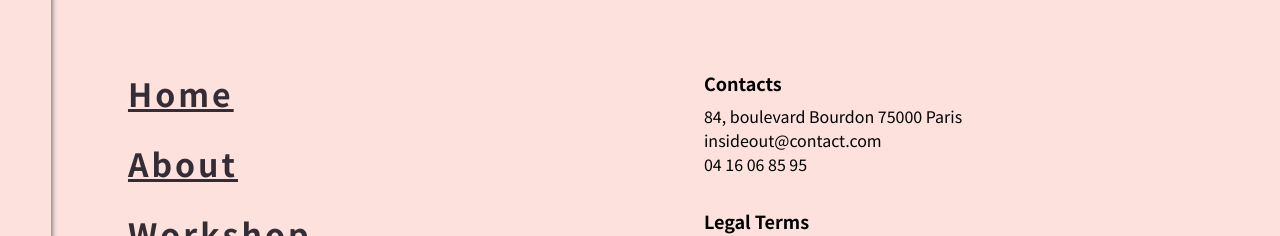
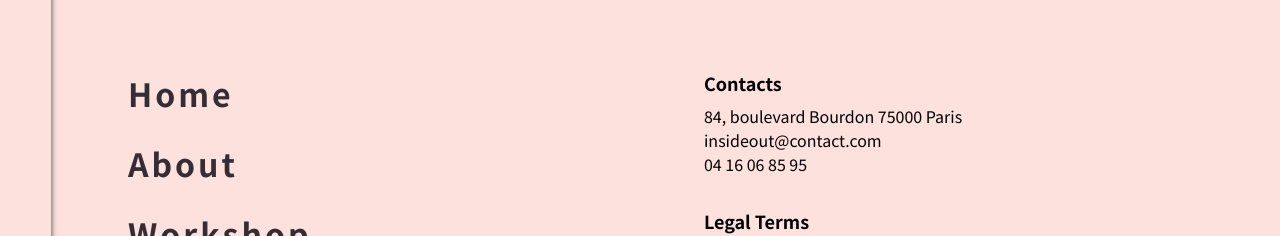
Before and after one commit to victorinemrl/creative-dev, a Vue app: page /#/ in a window 1280 px wide. Both pictures are taken after a click on the element 25 px from the left and 372 px from the top of the page. Shown: the part 124-360 px from the top of the page. Built offline with nearby package versions, Linux system fonts and the light colour scheme; what vuesax would draw is missing.

Commit message:
page transition

```diff
--- a/src/components/HelloWorld.vue
+++ /dev/null
@@ -1,60 +0,0 @@
-<template>
-  <div class="hello">
-    <h1>{{ msg }}</h1>
-    <p>
-      For a guide and recipes on how to configure / customize this project,<br>
-      check out the
-      <a href="https://cli.vuejs.org" target="_blank" rel="noopener">vue-cli documentation</a>.
-    </p>
-    <h3>Installed CLI Plugins</h3>
-    <ul>
-      <li><a href="https://github.com/vuejs/vue-cli/tree/dev/packages/%40vue/cli-plugin-babel" target="_blank" rel="noopener">babel</a></li>
-      <li><a href="https://github.com/vuejs/vue-cli/tree/dev/packages/%40vue/cli-plugin-router" target="_blank" rel="noopener">router</a></li>
-      <li><a href="https://github.com/vuejs/vue-cli/tree/dev/packages/%40vue/cli-plugin-vuex" target="_blank" rel="noopener">vuex</a></li>
-      <li><a href="https://github.com/vuejs/vue-cli/tree/dev/packages/%40vue/cli-plugin-eslint" target="_blank" rel="noopener">eslint</a></li>
-    </ul>
-    <h3>Essential Links</h3>
-    <ul>
-      <li><a href="https://vuejs.org" target="_blank" rel="noopener">Core Docs</a></li>
-      <li><a href="https://forum.vuejs.org" target="_blank" rel="noopener">Forum</a></li>
-      <li><a href="https://chat.vuejs.org" target="_blank" rel="noopener">Community Chat</a></li>
-      <li><a href="https://twitter.com/vuejs" target="_blank" rel="noopener">Twitter</a></li>
-      <li><a href="https://news.vuejs.org" target="_blank" rel="noopener">News</a></li>
-    </ul>
-    <h3>Ecosystem</h3>
-    <ul>
-      <li><a href="https://router.vuejs.org" target="_blank" rel="noopener">vue-router</a></li>
-      <li><a href="https://vuex.vuejs.org" target="_blank" rel="noopener">vuex</a></li>
-      <li><a href="https://github.com/vuejs/vue-devtools#vue-devtools" target="_blank" rel="noopener">vue-devtools</a></li>
-      <li><a href="https://vue-loader.vuejs.org" target="_blank" rel="noopener">vue-loader</a></li>
-      <li><a href="https://github.com/vuejs/awesome-vue" target="_blank" rel="noopener">awesome-vue</a></li>
-    </ul>
-  </div>
-</template>
-
-<script>
-export default {
-  name: 'HelloWorld',
-  props: {
-    msg: String
-  }
-}
-</script>
-
-<!-- Add "scoped" attribute to limit CSS to this component only -->
-<style scoped lang="scss">
-h3 {
-  margin: 40px 0 0;
-}
-ul {
-  list-style-type: none;
-  padding: 0;
-}
-li {
-  display: inline-block;
-  margin: 0 10px;
-}
-a {
-  color: #42b983;
-}
-</style>
--- a/src/components/Menu.vue
+++ b/src/components/Menu.vue
@@ -3,8 +3,8 @@
     <vs-button type="filled" color="#342D35" id="getTicketButton"> Get Ticket</vs-button>
     <div class="menuContent">
         <ul id="menuItem">
-            <li><a href="">Home</a></li>
-            <li><a href="">About</a></li>
+            <li><a v-on:click="goToHome">Home</a></li>
+            <li><a v-on:click="goToAbout">About</a></li>
             <li><a href="">Workshop</a></li>
             <li><a href="">Designers</a></li>
             <li><a href="">Schedule</a></li>
@@ -32,11 +32,26 @@
 
 <script>
 import Newsletter from '@/components/Newsletter.vue'
+import router from '../router/index'
+import { menuAnimation, viewApparition } from '../scripts/scripts'
 
 export default {
   name: 'Menu',
   components: {
     Newsletter
+  },
+  methods: {
+    goToAbout: () => {
+      viewApparition()
+      setTimeout(function () { router.push({ name: 'About' }) }, 1500)
+    },
+    goToHome: () => {
+      viewApparition()
+      setTimeout(function () { router.push({ name: 'Home' }) }, 1500)
+    }
+  },
+  mounted: function () {
+    menuAnimation() // will execute at pageload
   }
 }
 </script>
@@ -48,7 +63,7 @@ export default {
     width:96vw;
     height: 100vh;
     z-index: 9;
-    background-color:#FCE1DD;
+    //background-color:#FCE1DD;
 
     #getTicketButton{
         border-radius: 0;
@@ -73,6 +88,7 @@ export default {
                 letter-spacing: 3px;
                 a{
                     color:#342D35;
+                    cursor: pointer;
                     background: linear-gradient(to top, rgba(255,255,255,1) 0%, rgba(255,255,255,1) 40%, transparent 5px) no-repeat;
                     background-size: 0 100%;
                     transition: background-size .5s;
--- a/src/components/SideBar.vue
+++ b/src/components/SideBar.vue
@@ -1,12 +1,14 @@
 <template>
   <div class="sideBar">
+    <div class="loader">
+    </div>
     <div class="sideBarContent">
       <div class="burger menuIcons">
         <span></span>
       </div>
       <vs-icon icon="facebook" color="#342D35" class="menuIcons"></vs-icon>
     </div>
-    <Menu ref="menu" class="hide"/>
+    <Menu ref="menu"/>
   </div>
 </template>
 
@@ -30,6 +32,18 @@ export default {
       display: flex;
       flex-direction: row;
     }
+    .loader{
+      position:absolute;
+      width: 0vw;
+      height: 100vh;
+      z-index: 4;
+      background-color:#FCE1DD;
+      transition: width 1s;
+      &--active {
+        width: 100%;
+        transition-delay: 0s;
+      }
+    }
     .sideBarContent{
         z-index: 10;
         width: 4vw;
@@ -39,7 +53,7 @@ export default {
         text-align: center;
         display: flex;
         flex-direction: column;
-        transition: background-color 1s ease-in-out;
+        transition: background-color 0.2s ease-in-out;
 
         .burger{
           width: 30%;
@@ -89,11 +103,16 @@ export default {
           font-size: x-large;
         }
     }
-    .hide{
-      display: none;
-    }
     .menu{
+      opacity: 0;
       margin-left:4vW;
+      z-index: 3;
+      transition: opacity 0.6s ease-in-out;
+      &--active {
+        opacity: 1;
+        z-index: 6;
+        transition-delay: 0.3s;
+      }
     }
     .pinkBg{
           background-color: #FCE1DD;
--- a/src/scripts/scripts.js
+++ b/src/scripts/scripts.js
@@ -4,7 +4,9 @@ import bg from '@/assets/bg.png'
 
 export const designersHover = () => {
   const allDesigners = document.querySelectorAll('.designers')
+  console.log(allDesigners)
   allDesigners.forEach(element => element.addEventListener('mouseover', function (event) {
+    console.log('HAAAA')
     let index = 0
     for (let i = 0; i < allDesigners.length; i++) {
       const keyTmp = allDesigners[i].getAttribute('id')
@@ -81,10 +83,28 @@ export const designersHover = () => {
 export const burgerAnimation = () => {
   const burger = document.querySelector('.burger')
   const menu = document.querySelector('.menu')
+  const loader = document.querySelector('.loader')
   burger.addEventListener('click', () => {
     burger.classList.toggle('active')
-    menu.classList.toggle('hide')
+    menu.classList.toggle('menu--active')
+    loader.classList.toggle('loader--active')
     document.querySelector('.sideBarContent').classList.toggle('pinkBg')
-    console.log(burger.classList)
   })
 }
+export const menuAnimation = () => {
+  const menuItem = document.querySelectorAll('#menuItem li a')
+  const burger = document.querySelector('.burger')
+  const menu = document.querySelector('.menu')
+  const loader = document.querySelector('.loader')
+  menuItem.forEach(element => element.addEventListener('click', () => {
+    burger.classList.toggle('active')
+    menu.classList.toggle('menu--active')
+    loader.classList.toggle('loader--active')
+    document.querySelector('.sideBarContent').classList.toggle('pinkBg')
+  }))
+}
+
+export const viewApparition = () => {
+  const view = document.querySelector('.view')
+  setTimeout(function () { view.classList.toggle('view--appear') }, 1000)
+}
--- a/src/scripts/webgl/objects/dots/Dots.js
+++ b/src/scripts/webgl/objects/dots/Dots.js
@@ -3,7 +3,6 @@ import { MeshBasicMaterial, Mesh, CircleGeometry, Vector2 } from 'three'
 export default class Dots {
   constructor (x, y) {
     this.createDots = this.createDots.bind(this)
-    console.log(x)
     this.position = new Vector2(x, y)
   }
 
--- a/src/views/About.vue
+++ b/src/views/About.vue
@@ -1,7 +1,7 @@
 <template>
   <div class="about">
     <SideBar ref="sideBar"/>
-    <div class="aboutPageContent">
+    <div class="aboutPageContent view">
       <div class="aboutPageText">
         <h1>Workshop for designers</h1>
         <div v-for="designer in designers" :key="designer.name" :id="designer.name" :src="designer.img" class="designers">
@@ -17,7 +17,7 @@
 </template>
 <script>
 import SideBar from '@/components/SideBar.vue'
-import { designersHover } from '../scripts/scripts'
+import { designersHover, viewApparition } from '../scripts/scripts'
 
 export default {
   name: 'Home',
@@ -25,6 +25,7 @@ export default {
     SideBar
   },
   mounted: function () {
+    viewApparition()
     designersHover() // will execute at pageload
   },
   data () {
@@ -80,6 +81,8 @@ export default {
   .aboutPageContent{
     display: flex;
     flex-direction: row;
+    z-index: 3;
+    transition: opacity 0.8s;
 
     .aboutPageText{
       margin-left:10vw;
@@ -97,10 +100,13 @@ export default {
         display:none;
       }
       .designers{
-        padding: 2%;
+        margin: 2%;
+        background: linear-gradient(to top, #FCE1DD 0%, #FCE1DD 100%, transparent 5px) no-repeat;
+        background-size: 0 100%;
+        transition: background-size .8s;
       }
       .designers:hover{
-        background-color: #FCE1DD;
+        background-size: 100% 100%;
         h2{
           font-size: xx-large;
           font-weight: 300;
@@ -121,5 +127,12 @@ export default {
       }
     }
   }
+  .view{
+    opacity:0;
+     &--appear {
+        opacity: 1;
+        transition-delay: 0.3s;
+    }
+  }
 }
 </style>
--- a/src/views/Home.vue
+++ b/src/views/Home.vue
@@ -1,7 +1,7 @@
 <template>
   <div class="home">
     <SideBar ref="sideBar"/>
-    <div class="homeContent">
+    <div class="homeContent view">
       <HomeCanvas ref="homeCanvas"/>
       <div class="homeContentText">
         <h1>Inside out</h1>
@@ -17,6 +17,7 @@
 import SideBar from '@/components/SideBar.vue'
 import HomeCanvas from '@/components/HomeCanvas.vue'
 import router from '../router/index'
+import { viewApparition } from '../scripts/scripts'
 export default {
   name: 'Home',
   components: {
@@ -25,9 +26,12 @@ export default {
   },
   methods: {
     goToAbout: () => {
-      console.log('coucou')
+      viewApparition()
       router.push({ name: 'About' })
     }
+  },
+  mounted: function () {
+    viewApparition() // will execute at pageload
   }
 }
 </script>
@@ -40,6 +44,7 @@ export default {
   .homeContent{
     display: flex;
     flex-direction: row;
+    transition: opacity 0.8s;
     .homeContentText{
       margin-left:20%;
       margin-top:20vh;
@@ -68,5 +73,12 @@ export default {
       z-index: 0;
     }
   }
+  .view{
+    opacity:0;
+     &--appear {
+        opacity: 1;
+        transition-delay: 0.3s;
+    }
+  }
 }
 </style>
```
